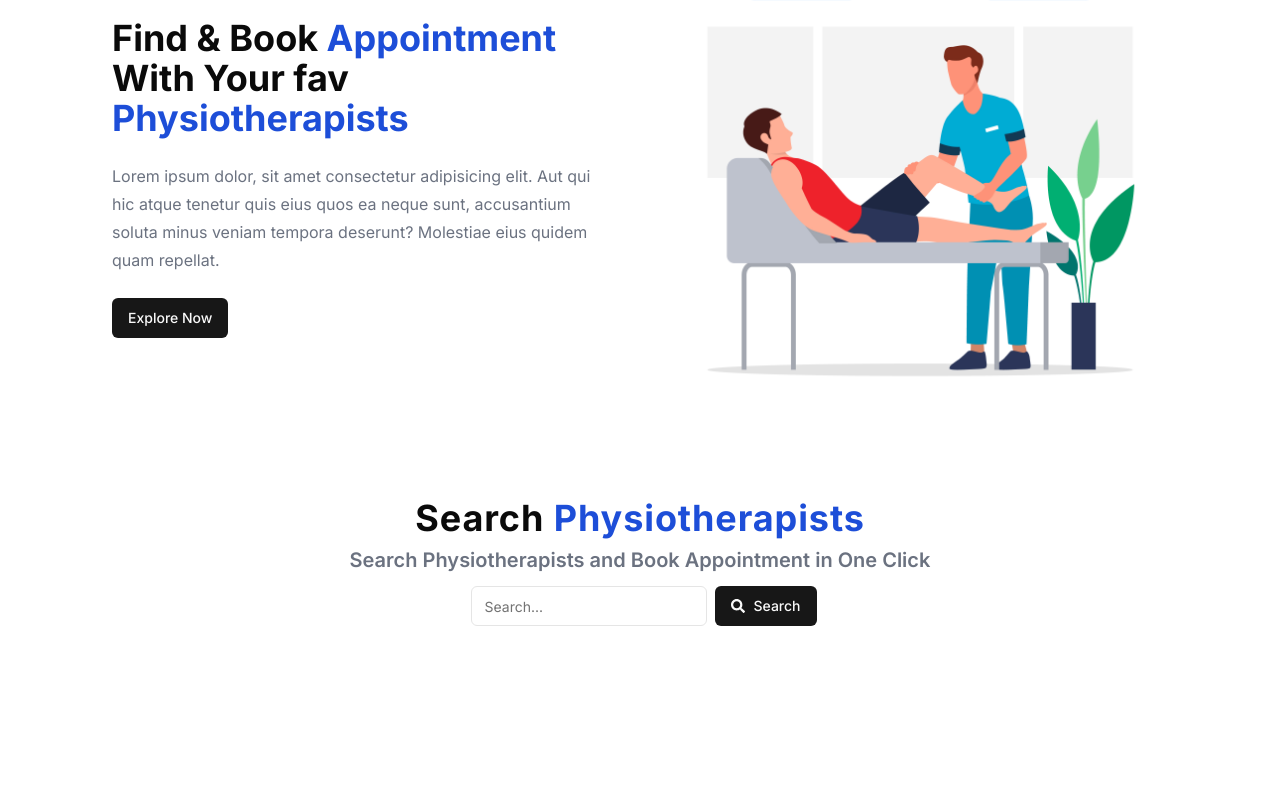
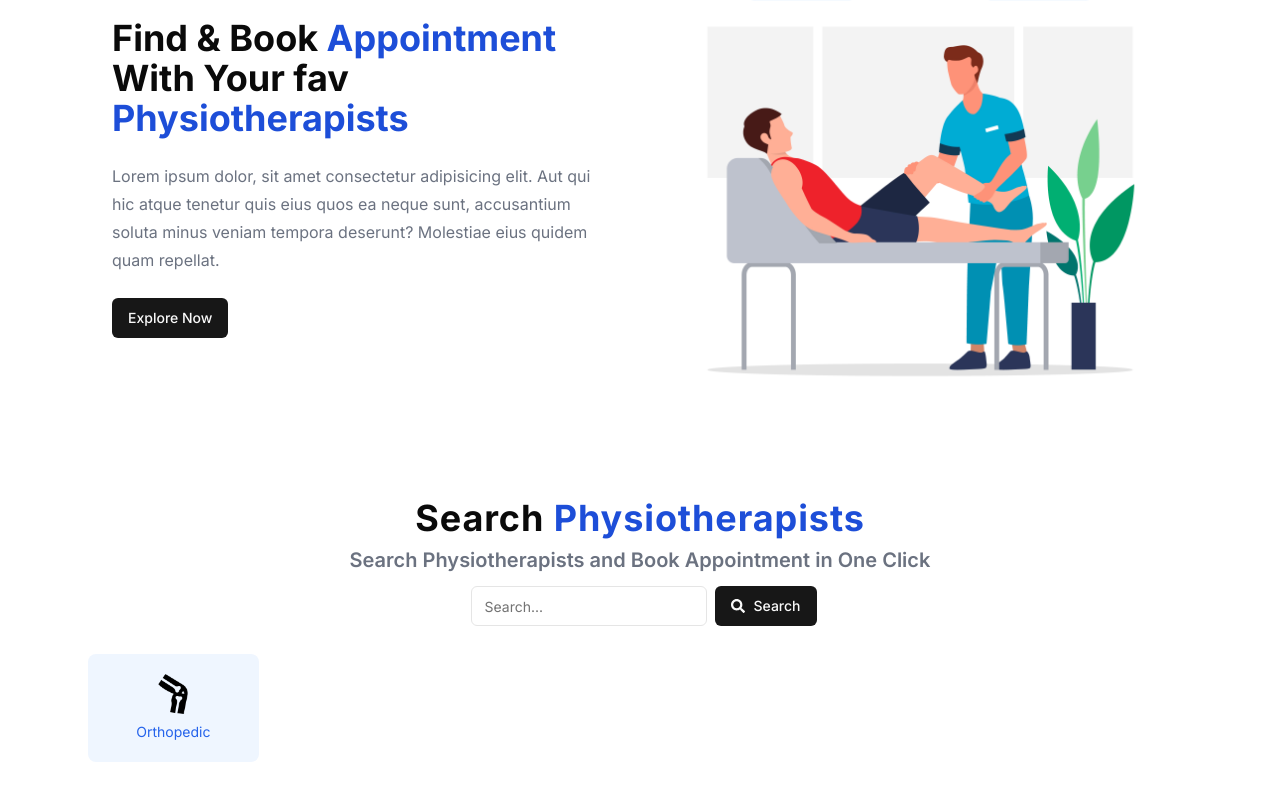
Before and after one commit to Ritikraushan1/doctors-app, a Next.js app: page / in a window 1280 px wide. Shown: the part 238-1038 px from the top of the page. Before the commit the page ends 904 px from the top, so only its background shows below. Built offline with nearby package versions, Linux system fonts and the light colour scheme.

Commit message:
search including category

```diff
--- a/app/_components/SearchPhysiotherapists.jsx
+++ b/app/_components/SearchPhysiotherapists.jsx
@@ -2,6 +2,9 @@ import React from "react";
 import { FaSearch } from "react-icons/fa";
 import { Input } from "@/components/ui/input";
 import { Button } from "@/components/ui/button";
+import Link from "next/link";
+import Image from "next/image";
+import Orthopedic from '../../Assets/orthopedic.png'
 
 function SearchPhysiotherapists() {
     return (
@@ -24,6 +27,14 @@ function SearchPhysiotherapists() {
                     <Button type="submit"><FaSearch className=" mr-2" />Search</Button>
                 </div>
             </div>
+            {/* Category Section Started here*/}
+            <div className=" grid grid-cols-3 mt-5 md:grid-cols-4 lg:grid-cols-6 ">
+                <Link href="#" className=" flex flex-col text-center items-center p-5 bg-blue-50 m-2 rounded-lg cursor-pointer gap-2 hover:scale-110 transition-all ease-in-out">
+                    <Image src={Orthopedic} alt='icon' width={40} height={40} />
+                    <label className='text-blue-600 text-sm'>Orthopedic</label>
+                </Link>
+
+            </div>
         </div>
     );
 }
```
Also changed, not shown: Assets/orthopedic.png (added).
